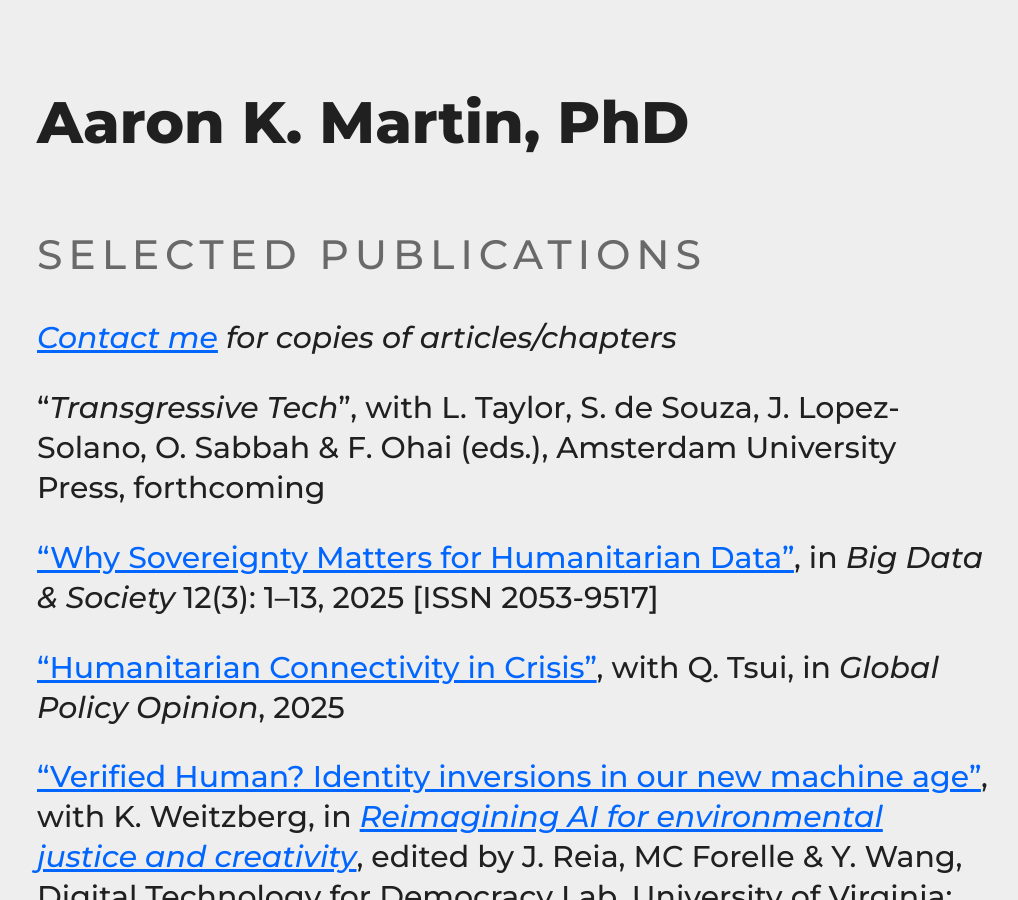
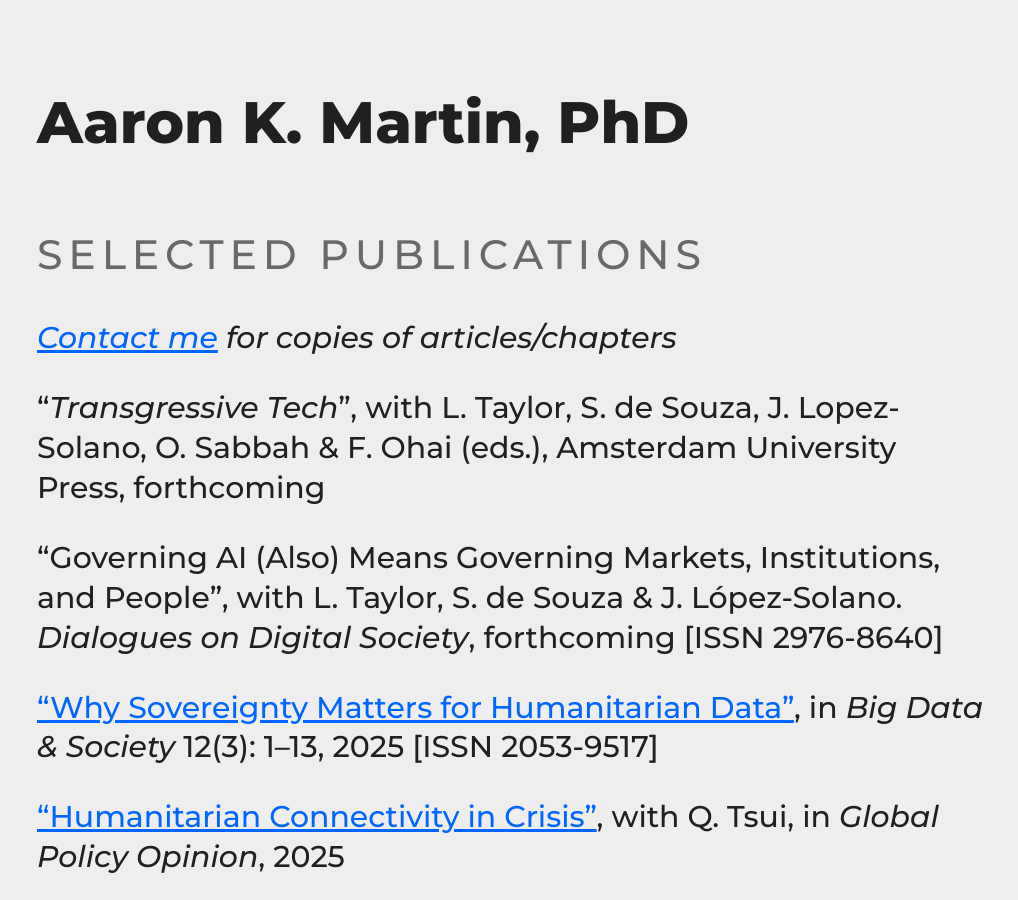
Before and after one commit to haroonalrasheed/641a, a Jekyll site: the page built from selected-publications/index.md, in a window 1280 px wide and 900 px high. Shown: the whole window, without its empty margins (127-1145 px from the left). Built offline with Jekyll 4.4.1, drawn with Linux system fonts in a browser that asks for light colours.

Commit message:
Update index.md

```diff
--- a/selected-publications/index.md
+++ b/selected-publications/index.md
@@ -7,6 +7,8 @@ title: Selected Publications
 _[Contact me](mailto:a.k.martin@alumni.lse.ac.uk) for copies of articles/chapters_
 
 "_Transgressive Tech_", with L. Taylor, S. de Souza, J. Lopez-Solano, O. Sabbah & F. Ohai (eds.), Amsterdam University Press, forthcoming
+
+"Governing AI (Also) Means Governing Markets, Institutions, and People", with L. Taylor, S. de Souza & J. López-Solano. _Dialogues on Digital Society_, forthcoming [ISSN 2976-8640]
 
 ["Why Sovereignty Matters for Humanitarian Data"](https://doi.org/10.1177/20539517251361109), in _Big Data & Society_ 12(3): 1–13, 2025 [ISSN 2053-9517]
 
```
